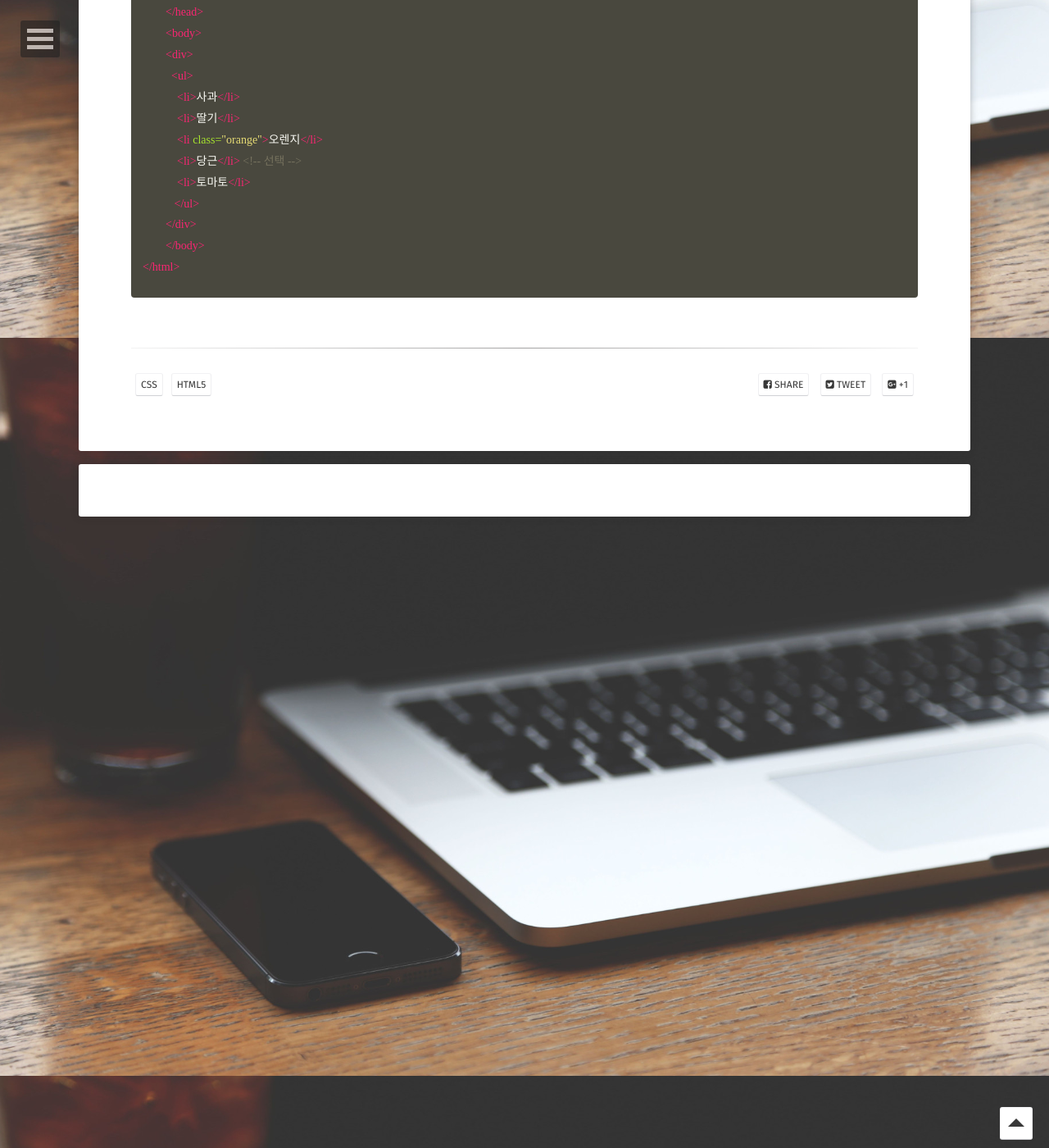
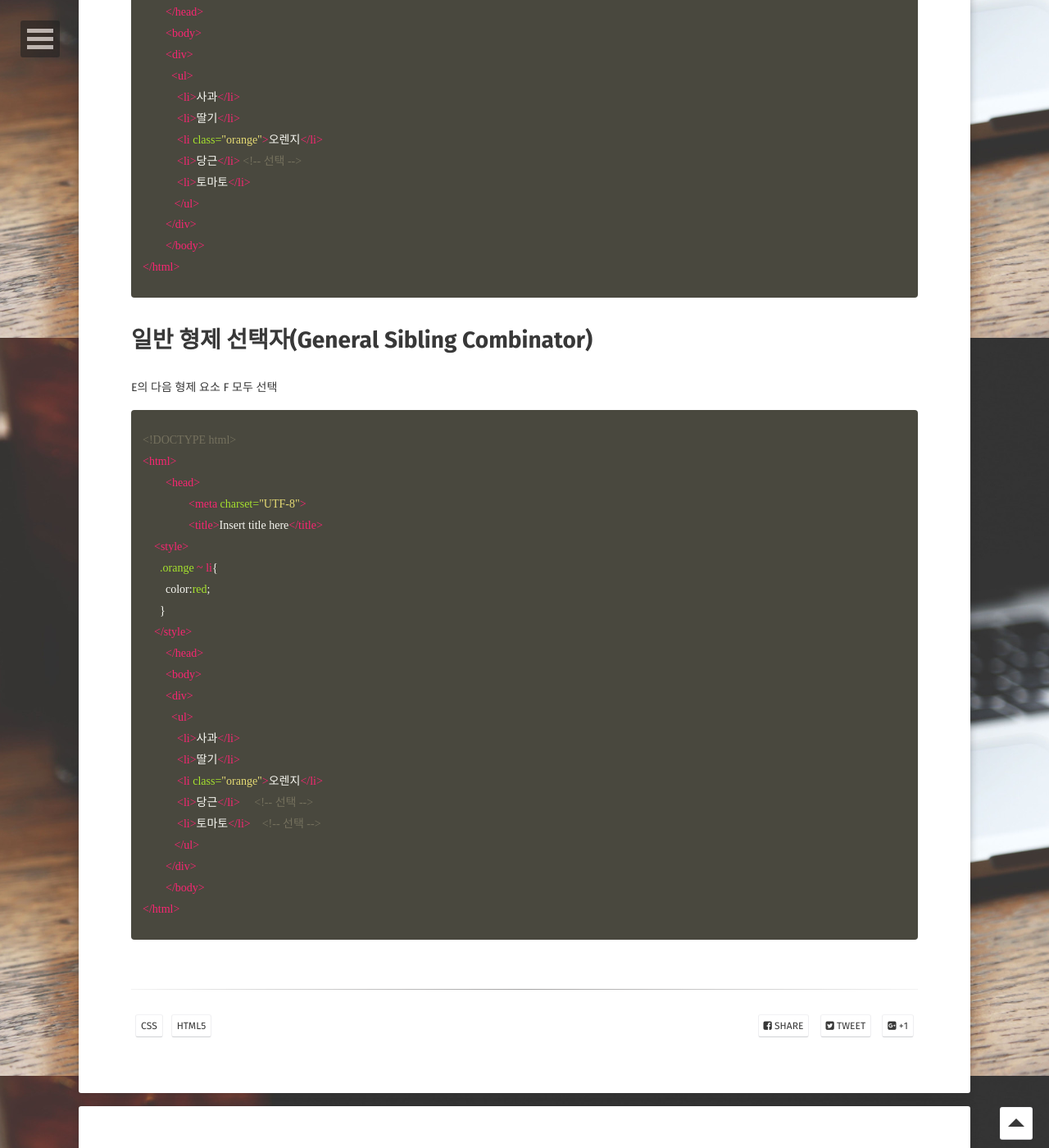
Before and after one commit to sum529-create/sum529-create.github.io, a Jekyll site: the page built from _posts/2021-05-03-복합 선택자.md, in a window 1280 px wide and 1400 px high, scrolled down 3188 px. Shown: the whole window at 82% size. Built offline with Jekyll 4.4.1, drawn with Linux system fonts in a browser that asks for light colours; some web fonts are replaced; comment, search, counter and statistics services are not loaded.

Commit message:
Update 2021-05-03-복합 선택자.md

```diff
--- a/_posts/2021-05-03-복합 선택자.md
+++ b/_posts/2021-05-03-복합 선택자.md
@@ -140,3 +140,35 @@ E의 다음 형제 요소 F 하나만 선택
 </html>
 
 {% endhighlight %}
+
+
+# 일반 형제 선택자(General Sibling Combinator)
+E의 다음 형제 요소 F 모두 선택
+
+{% highlight html %}
+
+<!DOCTYPE html>
+<html>
+	<head>
+		<meta charset="UTF-8">
+		<title>Insert title here</title>
+    <style>
+      .orange ~ li{
+        color:red;
+      }
+    </style>
+	</head>
+	<body>
+        <div>
+          <ul>
+            <li>사과</li>
+            <li>딸기</li>
+            <li class="orange">오렌지</li>
+            <li>당근</li>     <!-- 선택 -->
+            <li>토마토</li>    <!-- 선택 -->
+           </ul>
+        </div>
+	</body>
+</html>
+
+{% endhighlight %}
```
